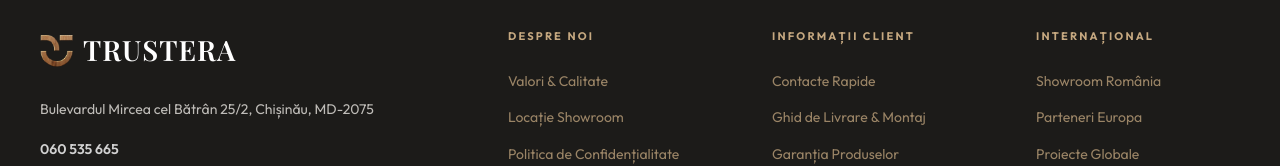
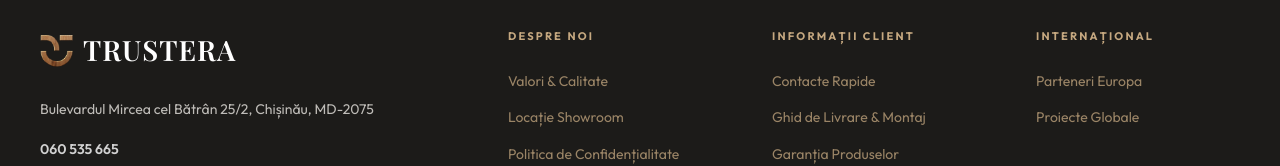
Before and after one commit to DinuVidrascu/trust-wood, a React (Vite) app: page /catalog-materiale-stofe in a window 1280 px wide. Shown: the part 1974-2140 px from the top of the page. Built offline with nearby package versions, Linux system fonts and the light colour scheme; a web font is replaced by a local one.

Commit message:
style(footer): remove Showroom Romania link from footer

```diff
--- a/src/components/Footer.jsx
+++ b/src/components/Footer.jsx
@@ -55,7 +55,6 @@ export default function Footer() {
         <div>
           <div className="footer-heading">Internațional</div>
           <div className="footer-links">
-            <a href="#">Showroom România</a>
             <a href="#">Parteneri Europa</a>
             <a href="#">Proiecte Globale</a>
           </div>
```
